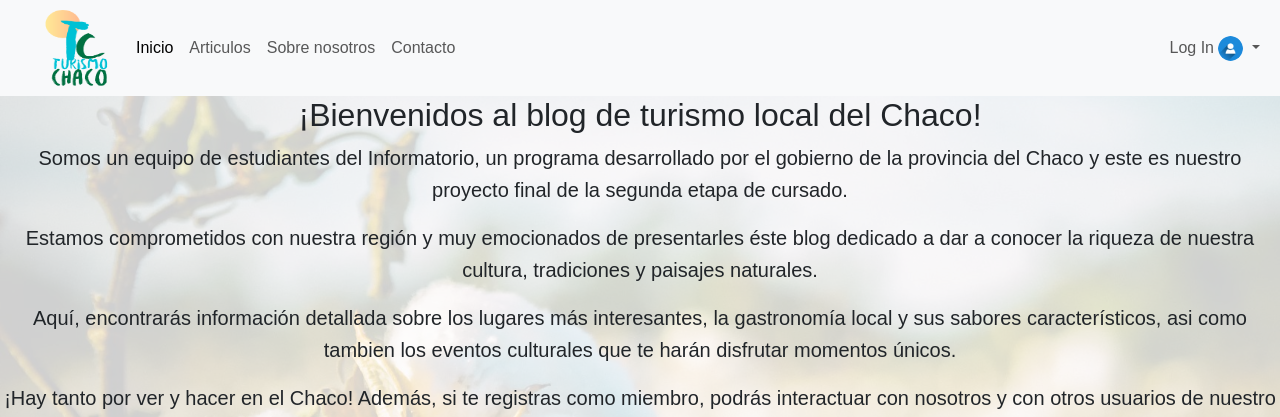
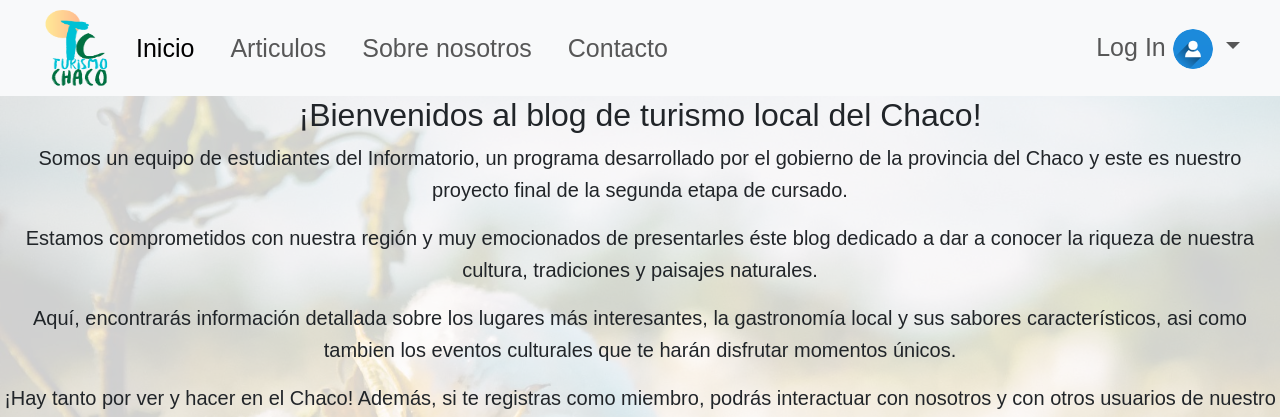
Before and after one commit to MalenaRod/G2_Desafio13, a Django app: template Blog Turismo/templates/acerca.html in a window 1280 px wide. Shown: the top 417 px of the page. Run offline with Django 3.2, Linux system fonts and the light colour scheme; the template is opened without the code that fills it, so the values that code supplies are empty.

Commit message:
Cambio_front--size

```diff
--- a/Blog Turismo/static/css/style_base_n.css
+++ b/Blog Turismo/static/css/style_base_n.css
@@ -14,6 +14,11 @@ footer{
   padding: 20px;
 }
 .icono-navbar {
-  max-height: 25px;
+  max-height: 40px;
   border-radius: 50%;
 }
+
+.nav-link {
+  font-size: 25px;
+  margin-right: 20px;
+}
--- a/Blog Turismo/templates/base.html
+++ b/Blog Turismo/templates/base.html
@@ -9,6 +9,14 @@
     <link href="https://cdn.jsdelivr.net/npm/bootstrap@5.3.0/dist/css/bootstrap.min.css" rel="stylesheet" integrity="sha384-9ndCyUaIbzAi2FUVXJi0CjmCapSmO7SnpJef0486qhLnuZ2cdeRhO02iuK6FUUVM" crossorigin="anonymous">
     <link rel="stylesheet" href="/static/css/style_base_n.css">
     <style>
+      .nav-link {
+        font-size: 25px;
+        margin-right: 20px;
+      }
+      .icono-navbar {
+      max-height: 40px;
+      border-radius: 50%;
+      }
     </style>
 </head>
 <body class="nnn">
```
